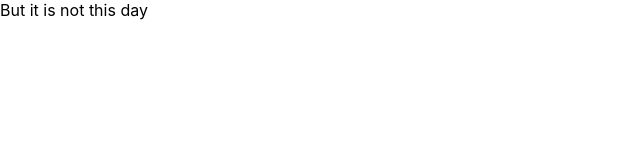
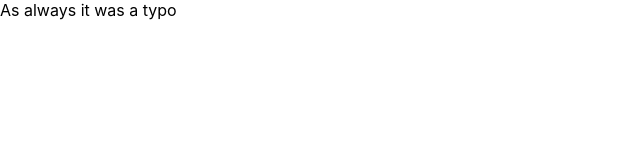
Before and after one commit to IronsideF/nathaniel-portfolio, a React (Create React App) app: page / in a window 1280 px wide. Shown: the top 160 px of the page, without its empty margins (0-640 px from the left). Built offline with nearby package versions, Linux system fonts and the light colour scheme.

Commit message:
finally working

```diff
--- a/package.json
+++ b/package.json
@@ -2,6 +2,7 @@
   "name": "nathaniel-portfolio",
   "version": "0.1.0",
   "private": true,
+  "homepage": "https://ironsidef.github.io/nathaniel-portfolio",
   "dependencies": {
     "@testing-library/jest-dom": "^5.16.5",
     "@testing-library/react": "^13.3.0",
@@ -9,8 +10,7 @@
     "react": "^18.2.0",
     "react-dom": "^18.2.0",
     "react-scripts": "5.0.1",
-    "web-vitals": "^2.1.4",
-    "homepage": "ironsidef.github.io/nathaniel-portfolio"
+    "web-vitals": "^2.1.4"
   },
   "scripts": {
     "start": "react-scripts start",
--- a/src/containers/PythonProject.js
+++ b/src/containers/PythonProject.js
@@ -2,7 +2,7 @@ import React from 'react'
 
 const PythonProject = () => {
   return (
-    <div>But it is not this day</div>
+    <div>As always it was a typo</div>
   )
 }
 
```
Also changed, not shown: public/manifest.json.
